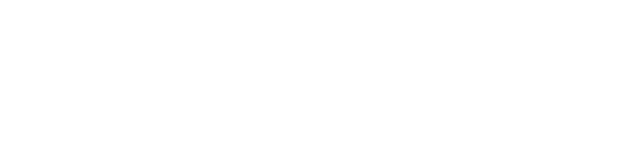
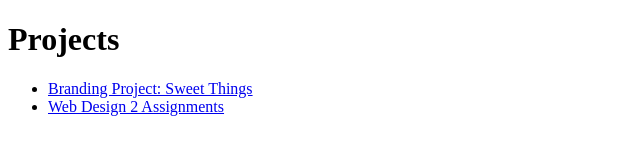
Before and after one commit to michellelee1/portfolio_pieces, a plain HTML site: page index.html in a window 1280 px wide. Shown: the whole page, without its empty margins (0-640 px from the left). Drawn offline with Linux system fonts and the light colour scheme.

Commit message:
landing page html

```diff
--- a/index.html
+++ b/index.html
@@ -7,6 +7,10 @@
     <title>Portfolio Pieces</title>
 </head>
 <body>
-
+    <h1>Projects</h1>
+    <ul>
+        <li><a href="sweet_things/index.html">Branding Project: Sweet Things</a></li>
+        <li><a href="past-projects/index.html">Web Design 2 Assignments</a></li>
+    </ul>
 </body>
 </html>
```
